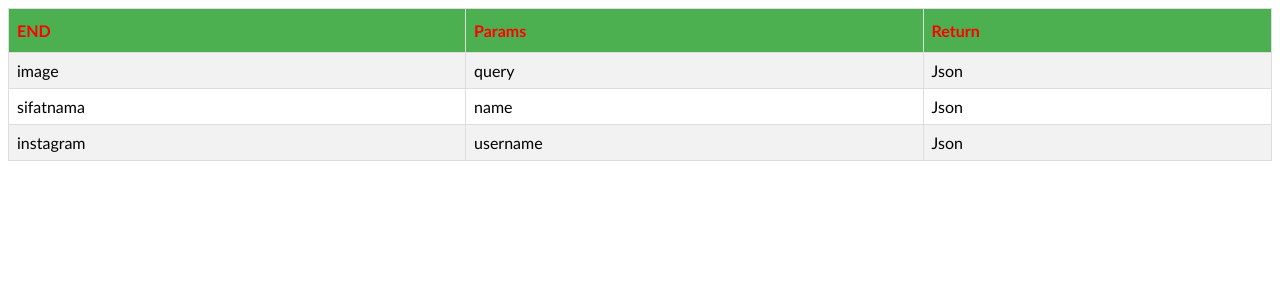
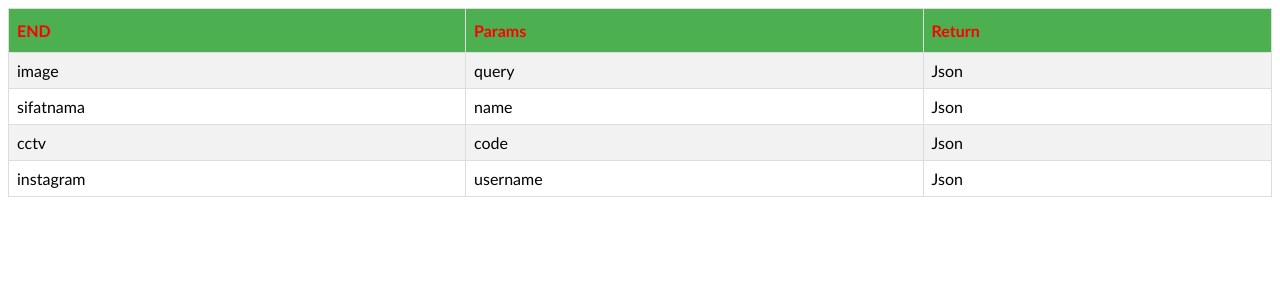
Before and after one commit to ksanihbous/wayek, a Flask app: page / in a window 1280 px wide. Shown: the top 300 px of the page. Run offline with Flask 2, Linux system fonts and the light colour scheme.

Commit message:
Update index.html

```diff
--- a/app/templates/index.html
+++ b/app/templates/index.html
@@ -45,6 +45,11 @@
     <td>Json</td>
   </tr>
   <tr>
+    <td>cctv</td>
+    <td>code</td>
+    <td>Json</td>
+  </tr>
+  <tr>
     <td>instagram</td>
     <td>username</td>
     <td>Json</td>
```
